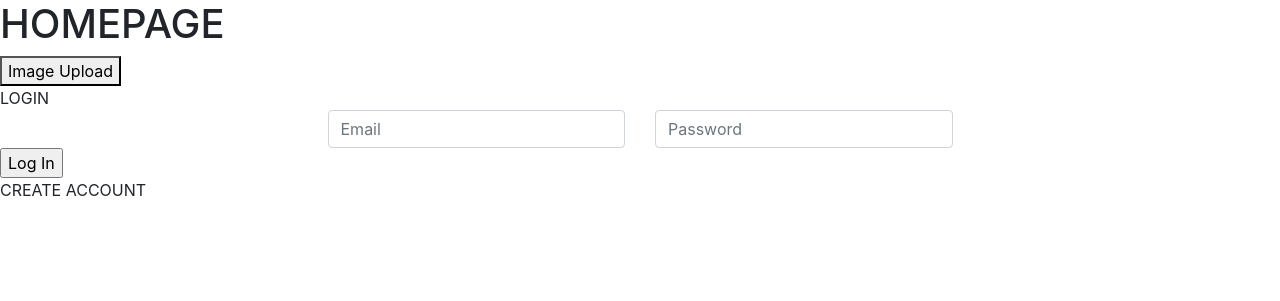
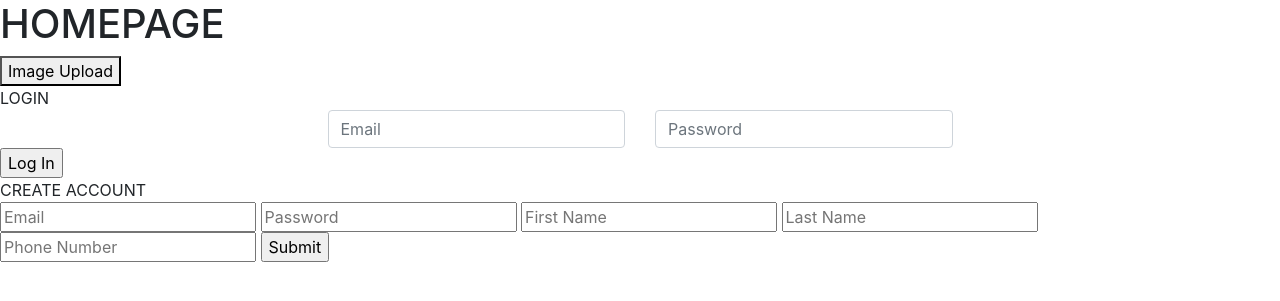
Before and after one commit to LaRenaiocco/community-library, a Flask app: page / in a window 1280 px wide. Shown: the top 301 px of the page. Run offline with Flask 2, Linux system fonts and the light colour scheme; some libraries are stand-ins or nearby versions.

Commit message:
New user registration working

```diff
--- a/server.py
+++ b/server.py
@@ -25,9 +25,7 @@ def homepage():
 def login_user():
     """ Login user """
 
-    print('login route')
     email = request.form['email']
-    print(email)
     incoming_password = request.form['password']
     user = helper.get_user_by_email(email)
     if user == None:
@@ -42,7 +40,30 @@ def login_user():
         else:
             flash('Incorrect Password. Please try again.')
             return redirect ('/')
-    # return render_template('profile.html')
+
+@app.route('/create-user', methods=['POST'])
+def create_user():
+    """Create new user account"""
+    email = request.form['email']
+    password = request.form['password']
+    fname = request.form['fname']
+    lname = request.form['lname']
+    phone = request.form['phone']
+    user = helper.get_user_by_email(email)
+
+    if len(phone) != 10:
+        flash('Phone numbers must be 10 digits long')
+        return redirect ('/')
+    phone = '+1' + phone
+    print(phone)
+
+    if user != None:
+        flash('This email is already associated with an account. Please log in.')
+        return redirect ('/')
+    else:
+        crud.create_user(email, password, fname, lname, phone)
+        flash('Your account has been created.  Please log in.')
+        return redirect ('/')
 
 
 
--- a/templates/homepage.html
+++ b/templates/homepage.html
@@ -35,7 +35,15 @@
 </div>
 <div>
   CREATE ACCOUNT
-  <form id="new-account-form"></form>
+  <form id="new-account-form" action="/create-user" method="POST">
+    <input id="new-email" type="text" name="email" required="required" placeholder="Email" />
+    <input id="new-password" type="password" name="password" required="required" placeholder="Password" />
+    <input id="new-fname" type="text" name="fname" required="required" placeholder="First Name" />
+    <input id="new-lname" type="text" name="lname" required="required" placeholder="Last Name" />
+    <input id="phone-num" type="number" name="phone" placeholder="Phone Number"
+    minlength="10" maxlength="10" required="required" />
+    <input id="new-account-submit" type="submit" />
+  </form>
 </div>
 {% endblock %}
 
```
Also changed, not shown: helper.py (+9 -1 lines).
